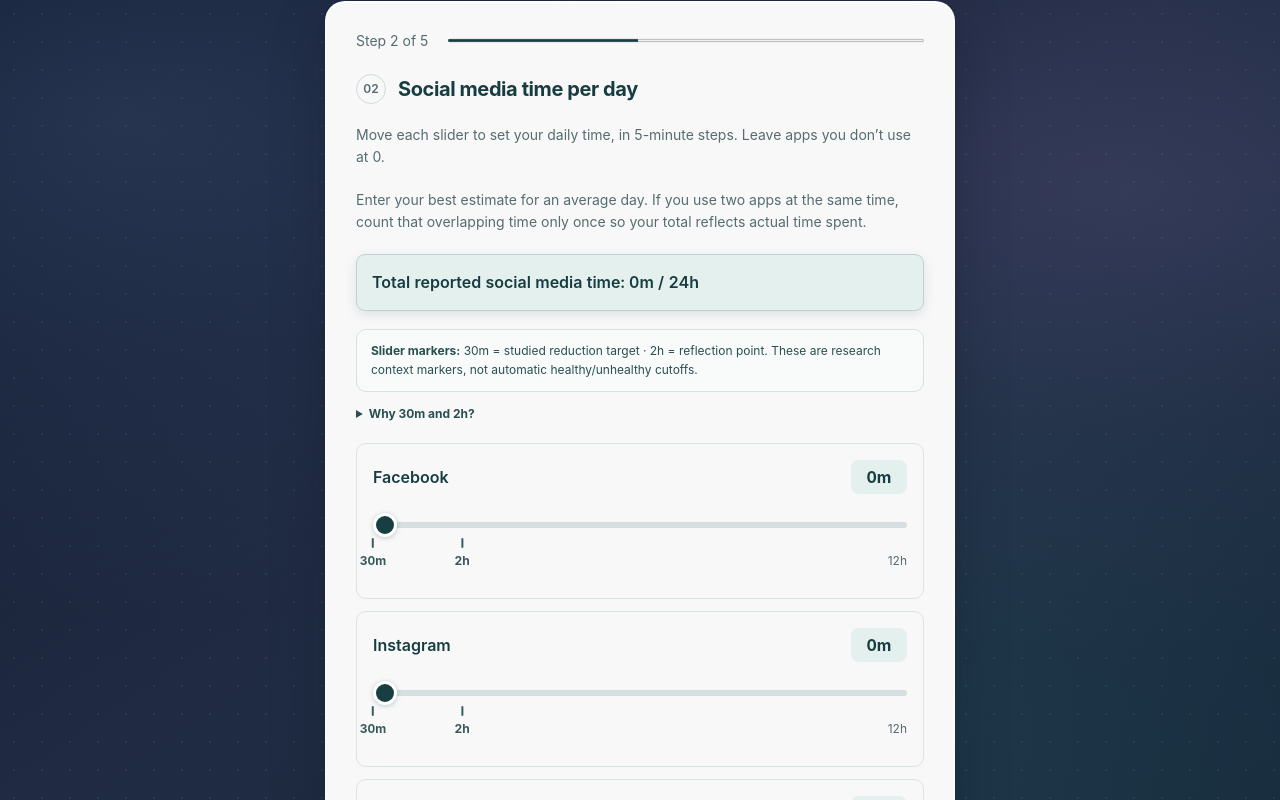
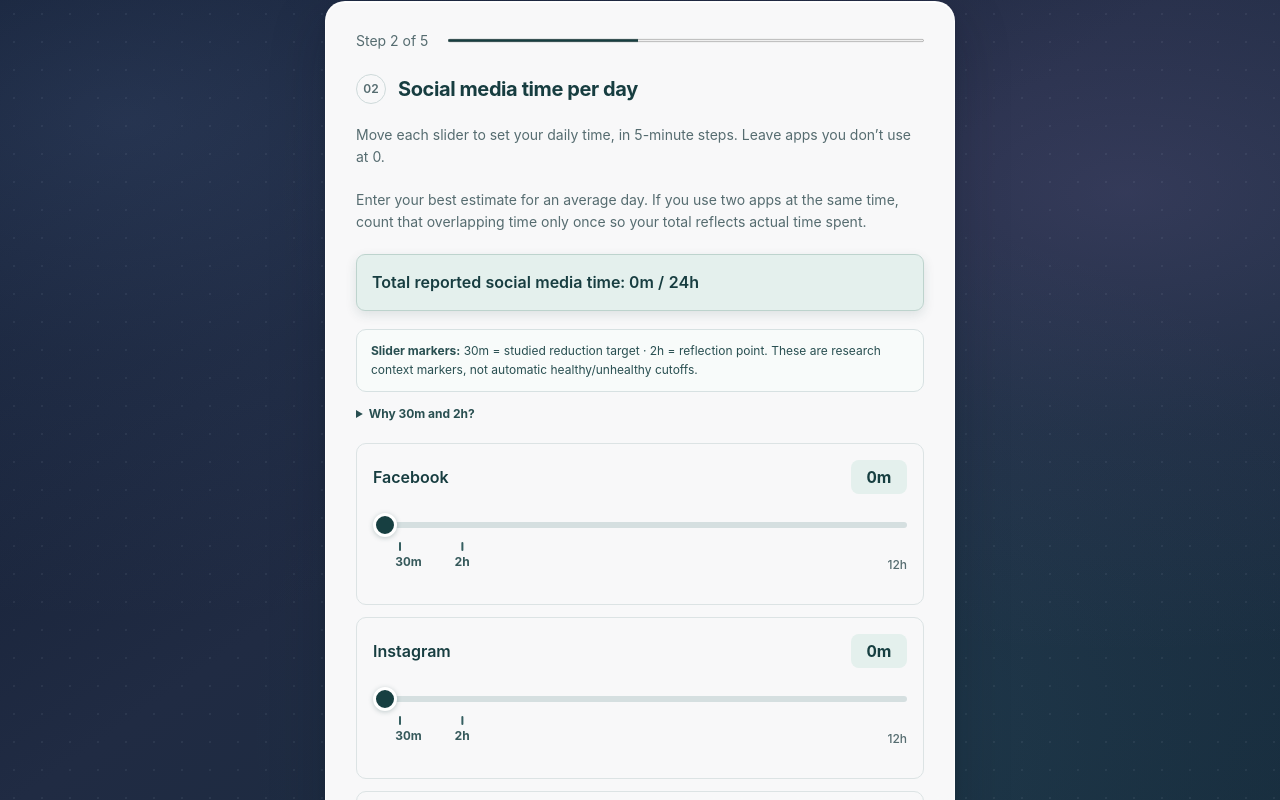
Before and after one commit to akhilsomaiya07/social-media-sense, a website: page public/index.html in a window 1280 px wide. Both pictures are taken after typing "Sample", "5" into the empty fields and a click on the button "Next". Shown: the part 350-1150 px from the top of the page. Drawn offline with Linux system fonts and the light colour scheme.

Commit message:
Space research markers cleanly on app sliders

```diff
--- a/public/style.css
+++ b/public/style.css
@@ -96,12 +96,12 @@ footer{color:#c1cee1}
 .platform-reference-info summary{font-size:12px;font-weight:650;color:#294f51}
 .platform-reference-info p{font-size:12px;line-height:1.6;color:#566c70}
 .platform-reference-info a{color:#1b5557;font-weight:650}
-.platform-slider-limits{position:relative;height:30px}
-.platform-slider-limits>span:first-child{position:absolute;left:0;top:0}
-.platform-slider-limits>span:last-child{position:absolute;right:0;top:0}
-.platform-ref-marker{position:absolute;top:0;transform:translateX(-50%);font-weight:700;color:#36595b;font-variant-numeric:tabular-nums}
-.platform-ref-marker::before{content:"";position:absolute;left:50%;top:-14px;width:2px;height:10px;background:#365f61;border-radius:2px;transform:translateX(-50%)}
-.platform-ref-marker.ref-30{left:4.1667%}
-.platform-ref-marker.ref-2h{left:16.6667%}
+.platform-slider-limits{position:relative;height:34px;margin-top:2px}
+.platform-ref-marker{position:absolute;top:2px;font-weight:700;color:#36595b;font-variant-numeric:tabular-nums;line-height:1}
+.platform-ref-marker::before{content:"";position:absolute;left:50%;top:-14px;width:2px;height:9px;background:#365f61;border-radius:2px;transform:translateX(-50%)}
+.platform-ref-marker.ref-30{left:4.1667%;transform:none}
+.platform-ref-marker.ref-30::before{left:4px;transform:none}
+.platform-ref-marker.ref-2h{left:16.6667%;transform:translateX(-50%)}
+.platform-scale-end{position:absolute;right:0;top:2px;color:#566c70;font-size:12px;font-weight:500}
 @media(max-width:680px){.platform-ref-marker{font-size:11px}.platform-reference-legend{font-size:11px}}
 @media(forced-colors:active){.platform-reference-legend{background:Canvas;color:CanvasText;border-color:CanvasText}.platform-ref-marker,.platform-ref-marker::before{color:CanvasText;background:CanvasText}}
```
